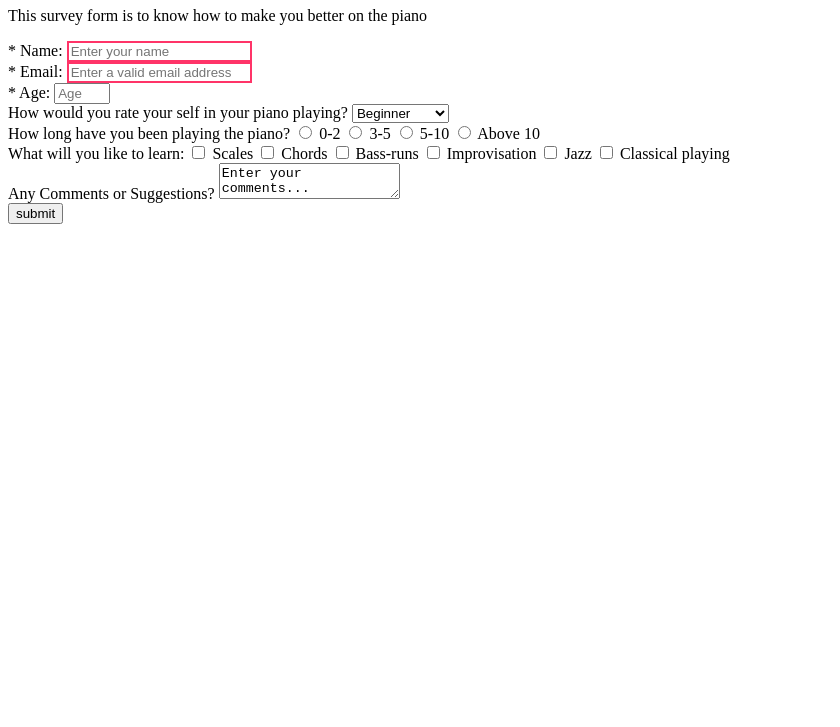
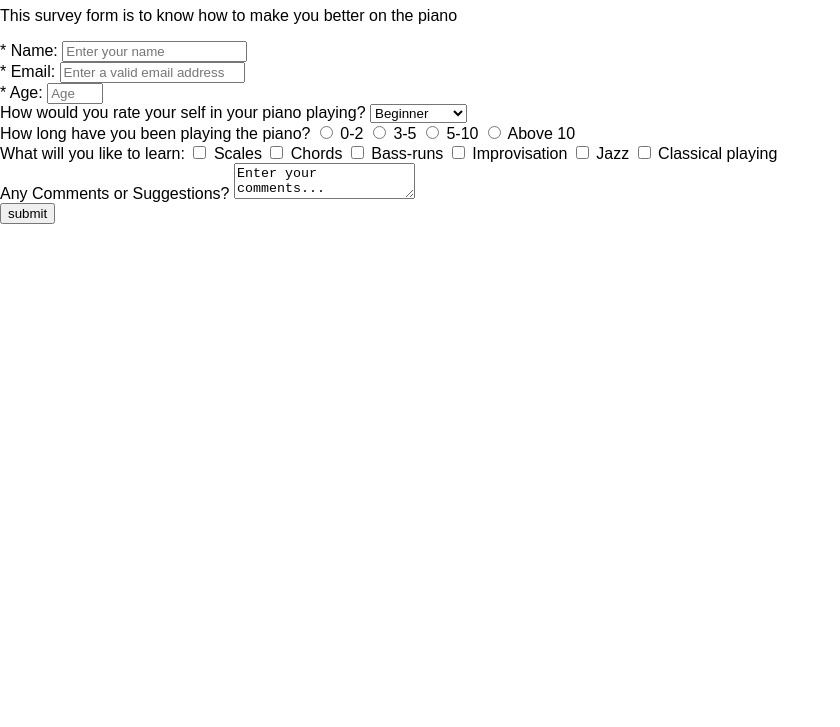
Before and after one commit to aweoluwatobi/Survey-Form, a plain HTML site: page index.html in a window 1280 px wide. Shown: the part 73-800 px from the top of the page, without its empty margins (0-840 px from the left). Drawn offline with Linux system fonts and the light colour scheme.

Commit message:
added more code to stylesheet

```diff
--- a/css/style.css
+++ b/css/style.css
@@ -1,3 +1,6 @@
-input:required:invalid {
-    border: 2px solid #FF3468;
+@import url('https://fonts.googleapis.com/css?family=Quattrocento+Sans');
+body {
+    margin: 0;
+    padding: 0;
+    font-family: "Quattrocentro Sans", sans-serif;
 }
```
